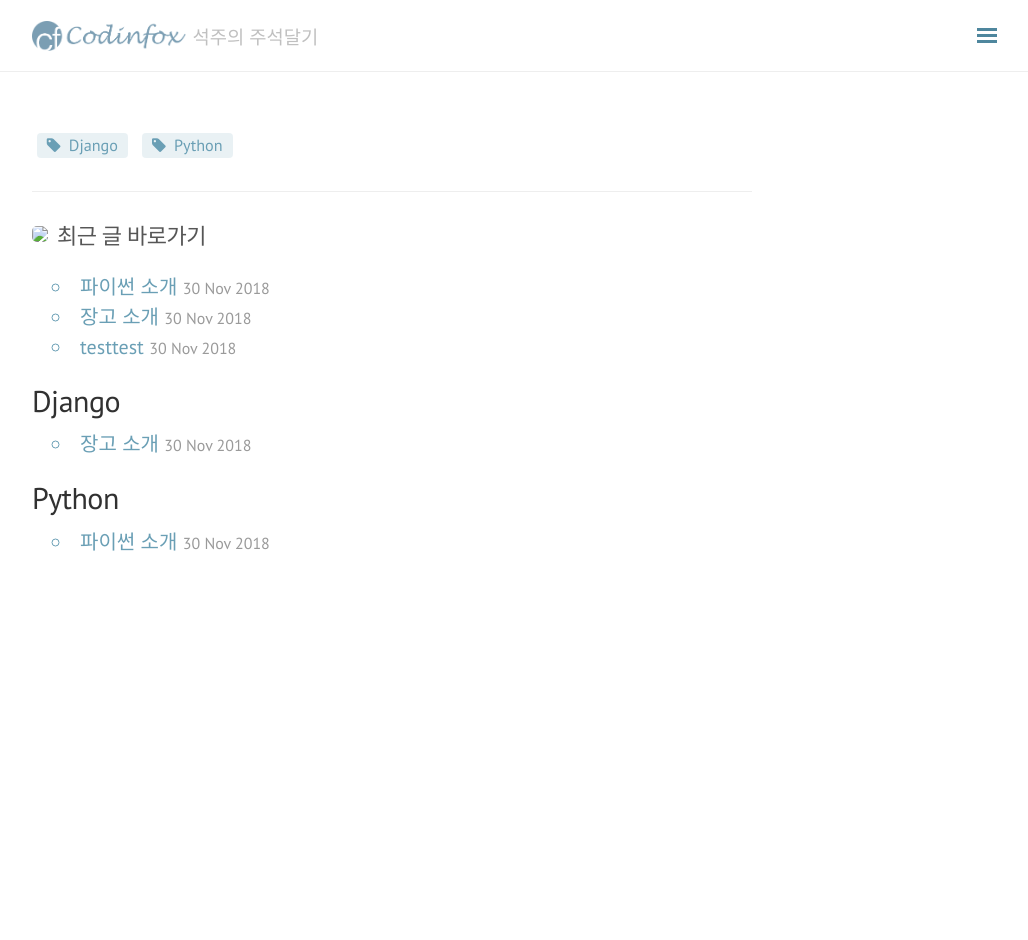
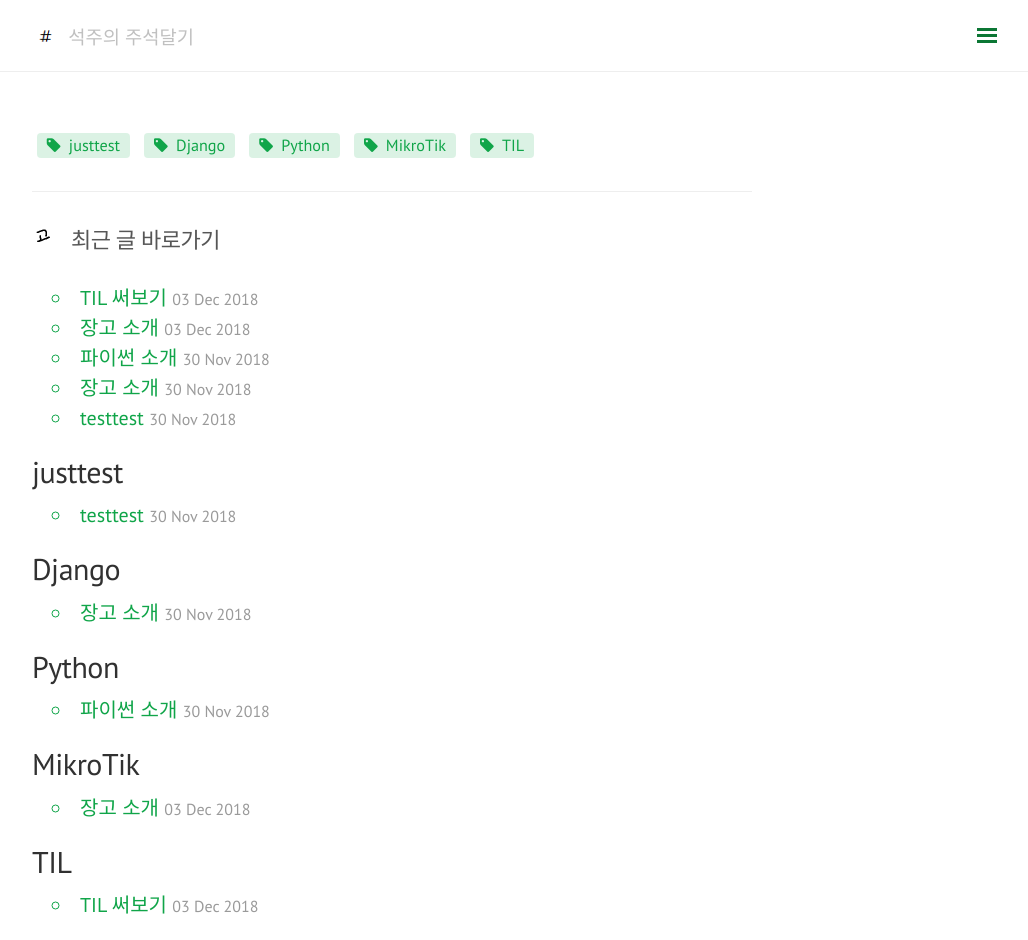
Before and after one commit to somefood/somefood.github.io, a Jekyll site: the page built from index.html, in a window 1280 px wide and 940 px high. Shown: the whole window, without its empty margins (248-1276 px from the left). Built offline with Jekyll 4.4.1, drawn with Linux system fonts in a browser that asks for light colours; nearby versions of some CDN libraries; comment, search, counter and statistics services are not loaded.

Commit message:
modify files

```diff
--- a/_config.yml
+++ b/_config.yml
@@ -39,11 +39,13 @@ author:
 nav:
   Home:
     - '/blog/'
-  Categories:
+  Category:
     - '/'
     # - { Categories: '/blog/categories/' }
     - { Python: '/blog/categories/#python' }
     - { Django: '/blog/categories/#django' }
+    - { MikroTik: '/blog/categories/#mikrotik' }
+    - { TIL: '/blog/categories/#til' }
     - { Tags: '/blog/tags/' }
   About:
     - '/about/'
--- a/_posts/2018-11-30-test.md
+++ b/_posts/2018-11-30-test.md
@@ -1,4 +1,7 @@
 ---
 layout: post
 title: testtest
+category: justtest
 ---
+
+testtest
--- /dev/null
+++ b/_posts/Today I Learned/2018-12-03-TIL.md
@@ -0,0 +1,9 @@
+---
+layout: post
+title: TIL 써보기
+comments: true
+category: TIL
+tag: [TIL]
+---
+
+TIL을 써보자
--- a/_scss/_config.scss
+++ b/_scss/_config.scss
@@ -4,7 +4,8 @@
 $red:      #ac4142;
 $orange:   #d28445;
 $yellow:   #f4bf75;
-$green:    #90a959;
+//$green:    #90a959;
+$green:    #10a549;
 $cyan:     #75b5aa;
 $blue:     #6a9fb5;
 $magenta:  #aa759f;
@@ -15,7 +16,7 @@ $white:      #fff;
 $lightgrey:  #eee;
 $black:      #000;
 
-$theme-color: $blue;
+$theme-color: $green;
 $theme-color-dark: darken($theme-color, 10%);
 
 $post-date-color: #9a9a9a;
--- a/index.html
+++ b/index.html
@@ -32,6 +32,7 @@ title: Home
 
   </head>
   <body>
+    <!-- 태그 리스트 보여주기 -->
     <div class="tags-expo">
       <div class="tags-expo-list">
         {% for tag in site.categories %}
@@ -39,8 +40,8 @@ title: Home
         {% endfor %}
       </div>
       <hr/>
-
       <div class="tags-expo-section">
+        <!-- 바로가기 만들기 -->
         <a href="/blog/"><h4 id="shortcut"><img id="shortcut-img" src="/assets/images/shortcut.png">최근 글 바로가기</h4></a>
         <ul class="tags-expo-posts">
           {% for post in site.posts offset: 0 limit: 10  %}
```
Also changed, not shown: _includes/sidebar.html (+15 -1 lines), _posts/MikroTik/2018-12-03-mikrotik.md (added, +9 -0 lines), about.md (+2 -1 lines), assets/images/shortcut.png (added), public/favico2n.ico (added), public/favicon.ico, public/logo.png.
